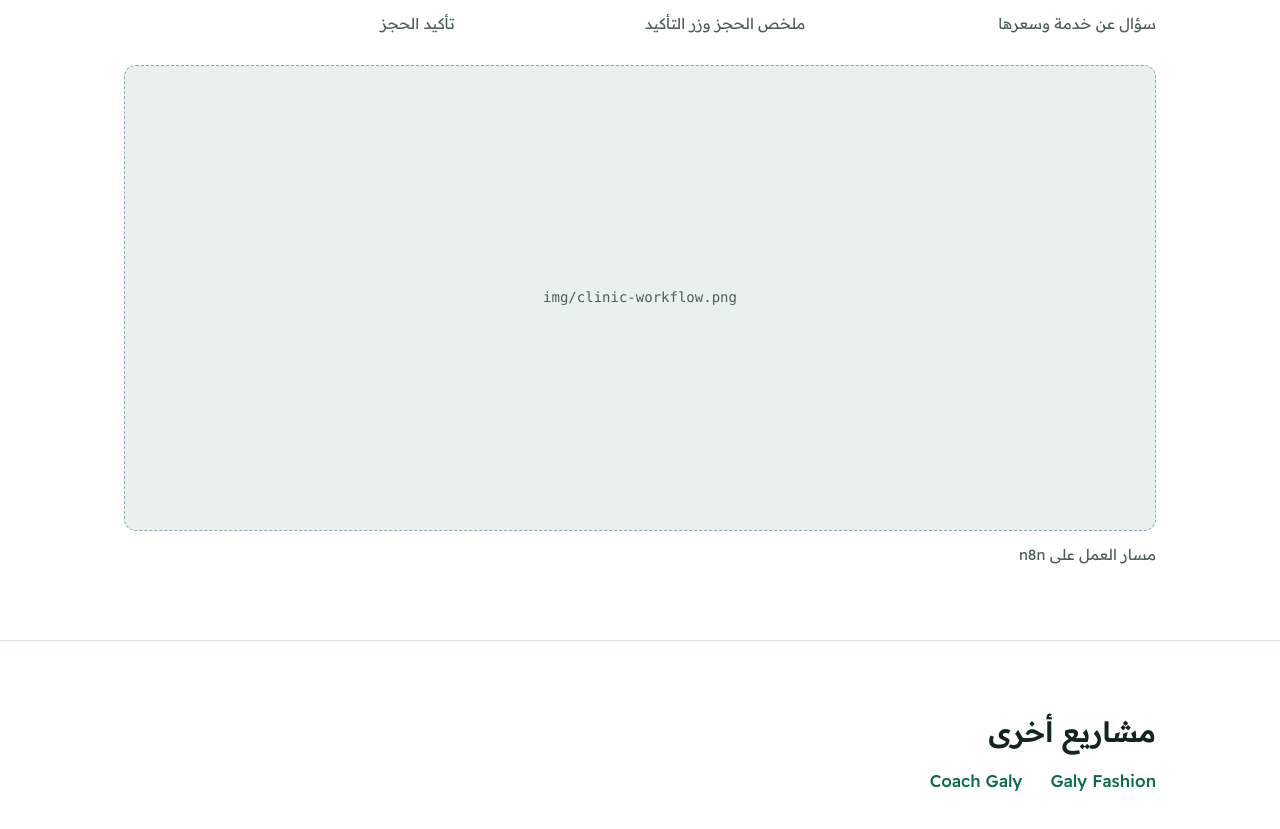
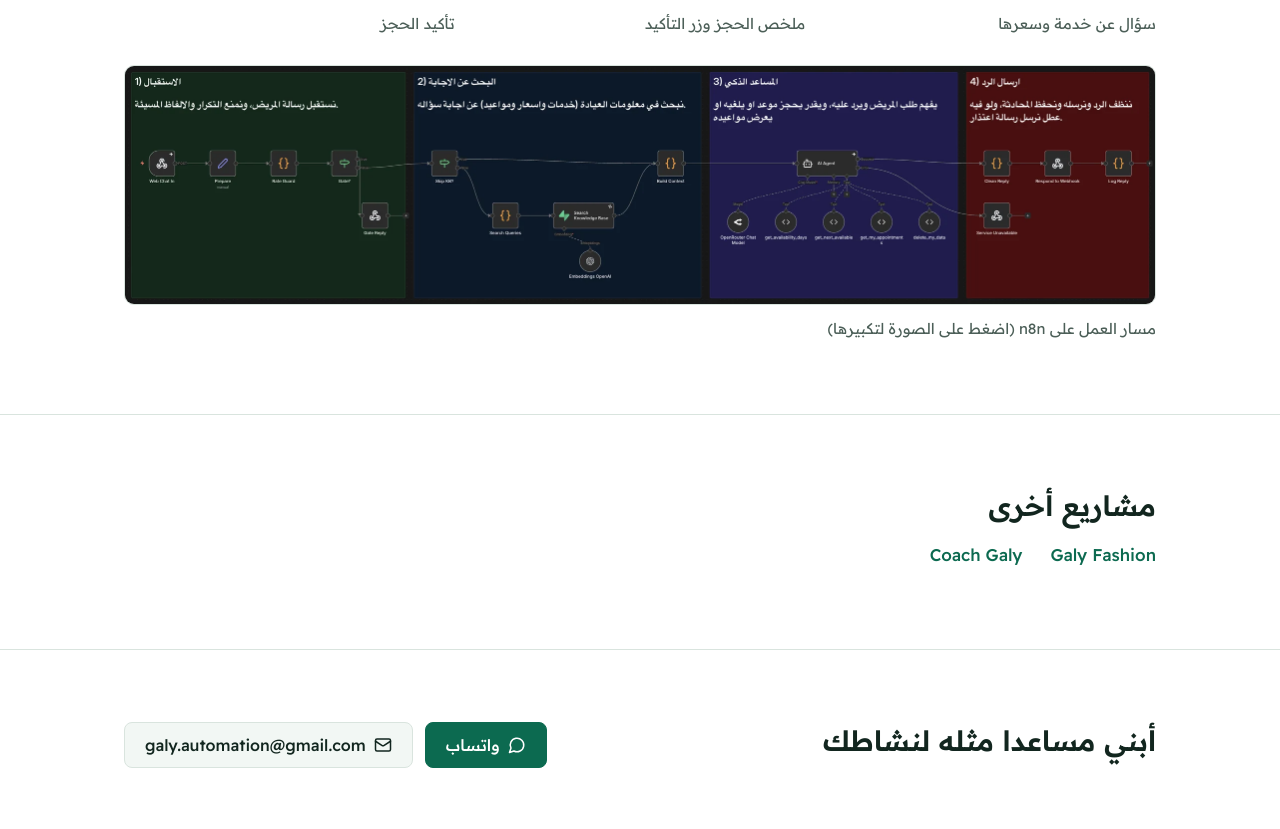
Before and after one commit to Omar-Galy/Omar-Galy.github.io, a plain HTML site: page dr-galy-clinic.html in a window 1280 px wide. Shown: the part 1830-2659 px from the top of the page. Drawn offline with Linux system fonts and the light colour scheme; a web font is replaced by a local one.

Commit message:
Workflow screenshots for all three projects: even trim, page width (2064 px, WebP), tap to open full size; missing-image script finds the frame through the new link

```diff
--- a/dr-galy-clinic.html
+++ b/dr-galy-clinic.html
@@ -92,7 +92,7 @@
         <figure class="shot"><img src="img/clinic-chat-2.png" alt="The booking summary and the confirm button" loading="lazy"><figcaption><span data-lang="ar">ملخص الحجز وزر التأكيد</span><span data-lang="en">The booking summary and the confirm button</span></figcaption></figure>
         <figure class="shot"><img src="img/clinic-chat-3.png" alt="The booking confirmed" loading="lazy"><figcaption><span data-lang="ar">تأكيد الحجز</span><span data-lang="en">The booking confirmed</span></figcaption></figure>
       </div>
-      <figure class="shot wide"><img src="img/clinic-workflow.png" alt="n8n workflow" loading="lazy"><figcaption><span data-lang="ar">مسار العمل على n8n</span><span data-lang="en">The workflow in n8n</span></figcaption></figure>
+      <figure class="shot wide"><a href="img/clinic-workflow.webp" target="_blank" rel="noopener"><img src="img/clinic-workflow.webp" width="2064" height="477" alt="n8n workflow" loading="lazy"></a><figcaption><span data-lang="ar">مسار العمل على n8n (اضغط على الصورة لتكبيرها)</span><span data-lang="en">The workflow in n8n (tap the image to enlarge it)</span></figcaption></figure>
     </div>
   </section>
 
--- a/site.js
+++ b/site.js
@@ -24,7 +24,7 @@
   // A screenshot whose file is not in img/ yet: show its file name in the frame instead.
   document.querySelectorAll(".shot img, .work-cover img").forEach(function (img) {
     function missing() {
-      var frame = img.parentElement;
+      var frame = img.closest(".shot, .work-cover");
       frame.classList.add("missing");
       frame.setAttribute("data-file", img.getAttribute("src"));
     }
```
Also changed, not shown: coach-galy.html (+1 -1 lines), galy-fashion.html (+1 -1 lines), img/clinic-workflow.webp (added), img/coach-workflow.webp (added), img/store-workflow.webp (added).
